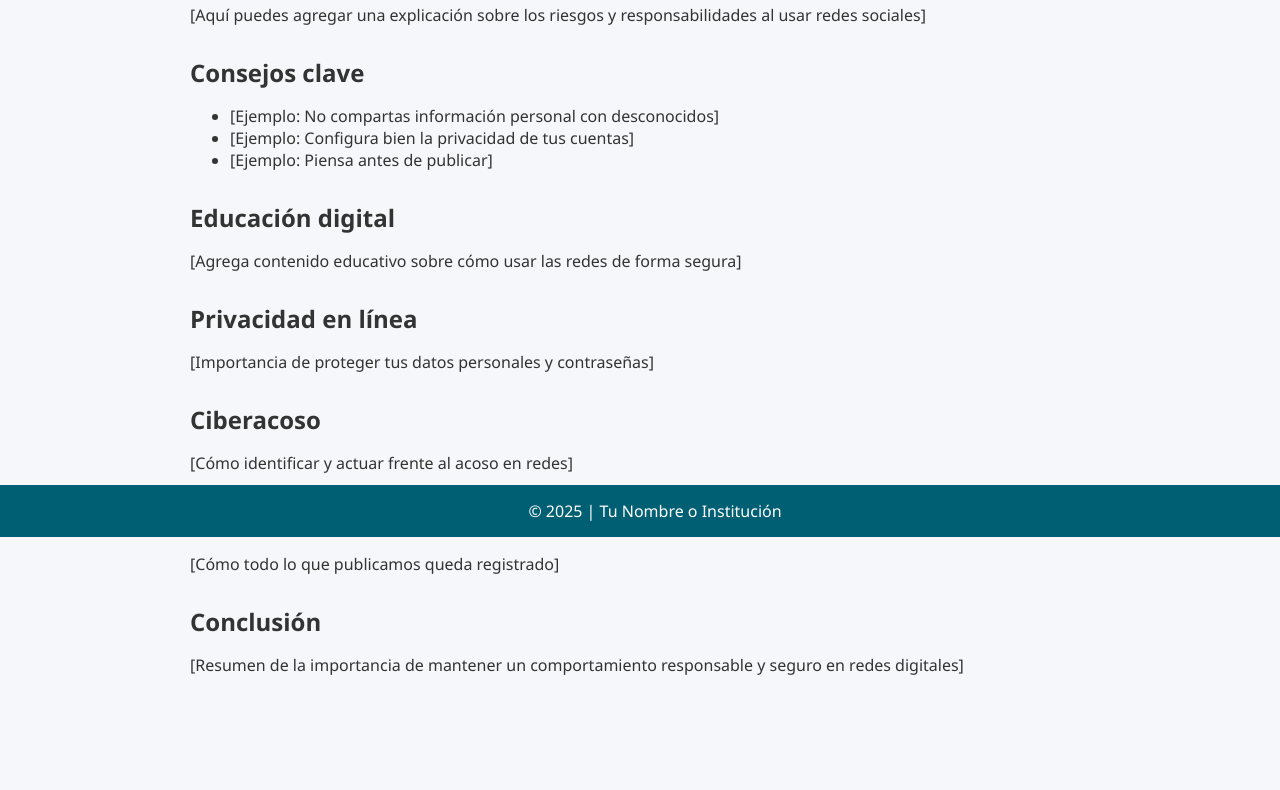
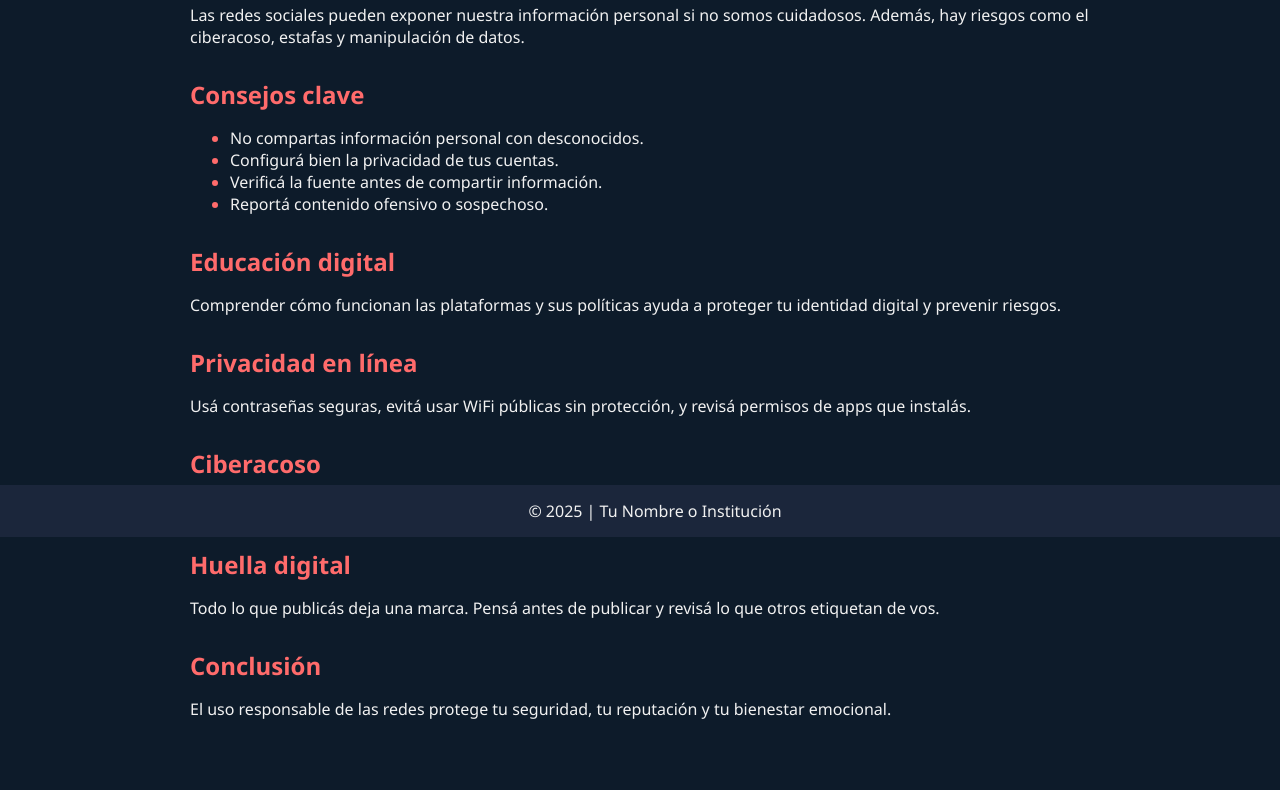
Before and after one commit to UYjefry/Biologia, a plain HTML site: page index.html in a window 1280 px wide. Shown: the part 263-1053 px from the top of the page. Before the commit the page ends 1009 px from the top, so only its background shows below. Drawn offline with nearby package versions, Linux system fonts and the light colour scheme.

Commit message:
Update index.html

```diff
--- a/index.html
+++ b/index.html
@@ -1,8 +1,8 @@
 <!DOCTYPE html>
 <html lang="es">
 <head>
-  <meta charset="UTF-8">
-  <meta name="viewport" content="width=device-width, initial-scale=1.0">
+  <meta charset="UTF-8" />
+  <meta name="viewport" content="width=device-width, initial-scale=1.0"/>
   <title>Cuidado en las Redes</title>
 
   <!-- Estilos CSS -->
@@ -21,12 +21,12 @@
       font-family: 'Segoe UI', sans-serif;
       margin: 0;
       padding: 0;
-      background-color: #f5f7fa;
-      color: #333;
+      background-color: #0d1b2a;
+      color: #f1f1f1;
     }
     header {
-      background-color: #005f73;
-      color: white;
+      background-color: #1b263b;
+      color: #f1f1f1;
       padding: 20px;
       text-align: center;
     }
@@ -40,15 +40,19 @@
     }
     h1, h2 {
       margin-bottom: 10px;
+      color: #ff6b6b;
     }
     footer {
-      background-color: #005f73;
-      color: white;
+      background-color: #1b263b;
+      color: #f1f1f1;
       text-align: center;
       padding: 15px;
       position: fixed;
       width: 100%;
       bottom: 0;
+    }
+    ul li::marker {
+      color: #ff6b6b;
     }
   </style>
 
@@ -57,10 +61,10 @@
 </head>
 <body>
 
-  <!-- Contenedor del efecto de partículas -->
+  <!-- Contenedor del efecto -->
   <div id="tsparticles"></div>
 
-  <!-- Contenido de tu sitio -->
+  <!-- Contenido principal -->
   <header>
     <h1>Cuidado en las Redes</h1>
     <p>Uso responsable y consciente del entorno digital</p>
@@ -69,57 +73,68 @@
   <main>
     <section>
       <h2>¿Por qué es importante?</h2>
-      <p>[Aquí puedes agregar una explicación sobre los riesgos y responsabilidades al usar redes sociales]</p>
+      <p>Las redes sociales pueden exponer nuestra información personal si no somos cuidadosos. Además, hay riesgos como el ciberacoso, estafas y manipulación de datos.</p>
     </section>
 
     <section>
       <h2>Consejos clave</h2>
       <ul>
-        <li>[Ejemplo: No compartas información personal con desconocidos]</li>
-        <li>[Ejemplo: Configura bien la privacidad de tus cuentas]</li>
-        <li>[Ejemplo: Piensa antes de publicar]</li>
+        <li>No compartas información personal con desconocidos.</li>
+        <li>Configurá bien la privacidad de tus cuentas.</li>
+        <li>Verificá la fuente antes de compartir información.</li>
+        <li>Reportá contenido ofensivo o sospechoso.</li>
       </ul>
     </section>
 
-    <!-- Repetidos: podés cambiar los títulos para evitar duplicados -->
     <section>
       <h2>Educación digital</h2>
-      <p>[Agrega contenido educativo sobre cómo usar las redes de forma segura]</p>
+      <p>Comprender cómo funcionan las plataformas y sus políticas ayuda a proteger tu identidad digital y prevenir riesgos.</p>
     </section>
 
     <section>
       <h2>Privacidad en línea</h2>
-      <p>[Importancia de proteger tus datos personales y contraseñas]</p>
+      <p>Usá contraseñas seguras, evitá usar WiFi públicas sin protección, y revisá permisos de apps que instalás.</p>
     </section>
 
     <section>
       <h2>Ciberacoso</h2>
-      <p>[Cómo identificar y actuar frente al acoso en redes]</p>
+      <p>Si sufrís acoso, no respondas, guardá pruebas y bloqueá al agresor. Pedí ayuda a un adulto o profesional.</p>
     </section>
 
     <section>
       <h2>Huella digital</h2>
-      <p>[Cómo todo lo que publicamos queda registrado]</p>
+      <p>Todo lo que publicás deja una marca. Pensá antes de publicar y revisá lo que otros etiquetan de vos.</p>
     </section>
 
     <section>
       <h2>Conclusión</h2>
-      <p>[Resumen de la importancia de mantener un comportamiento responsable y seguro en redes digitales]</p>
+      <p>El uso responsable de las redes protege tu seguridad, tu reputación y tu bienestar emocional.</p>
     </section>
   </main>
 
-  <!-- Script para configurar el efecto -->
+  <!-- Partículas efecto galaxia -->
   <script>
     tsParticles.load("tsparticles", {
       fullScreen: { enable: false },
+      background: { color: "transparent" },
       particles: {
-        number: { value: 80 },
-        size: { value: 3 },
-        move: { enable: true, speed: 1 },
-        color: { value: "#ffffff" },
-        links: { enable: true, color: "#ffffff" }
-      },
-      background: { color: "transparent" }
+        number: { value: 90 },
+        size: { value: { min: 1, max: 3 } },
+        color: { value: ["#00d1ff", "#ff00c3", "#ffffff"] },
+        move: {
+          enable: true,
+          speed: 1,
+          direction: "none",
+          outModes: "out"
+        },
+        opacity: { value: 0.7 },
+        links: {
+          enable: true,
+          distance: 120,
+          color: "#ffffff",
+          opacity: 0.2
+        }
+      }
     });
   </script>
 
```
